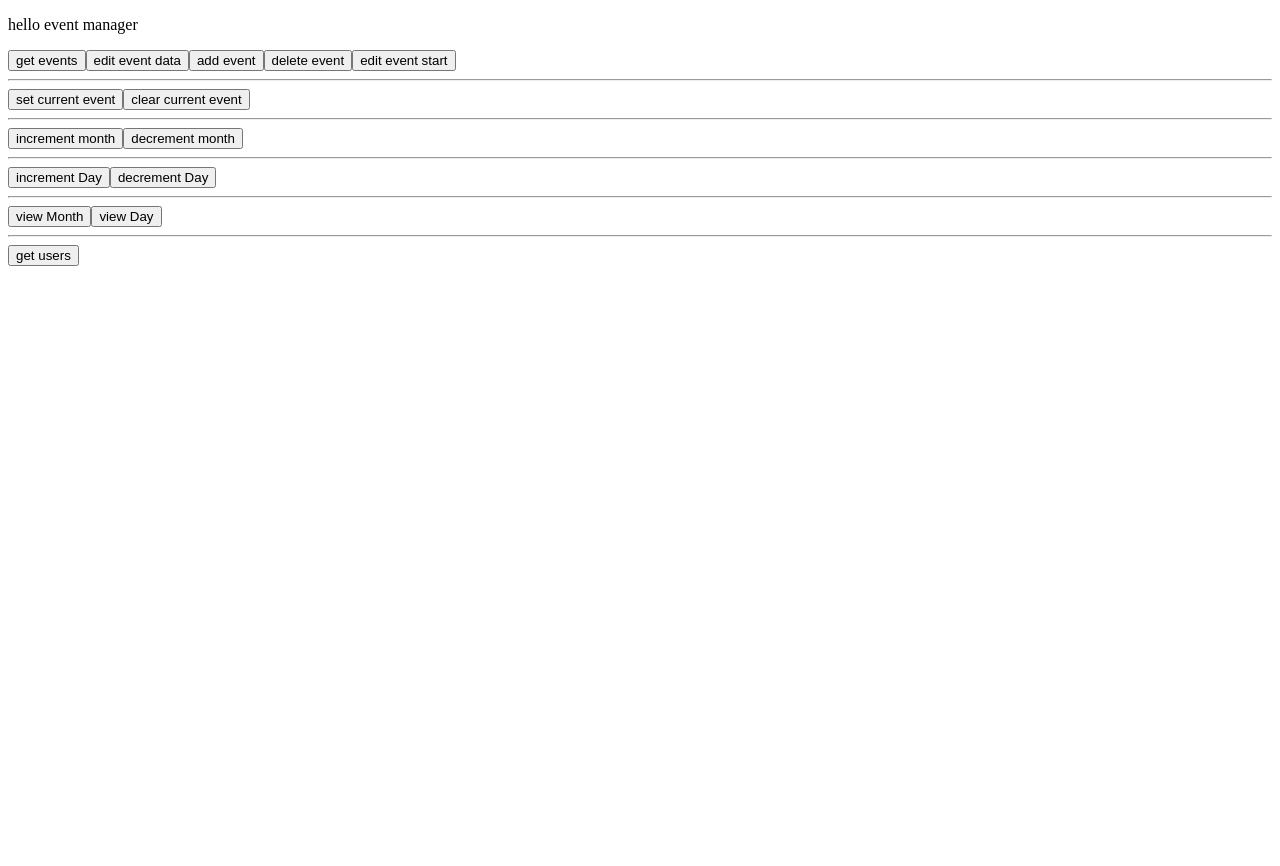
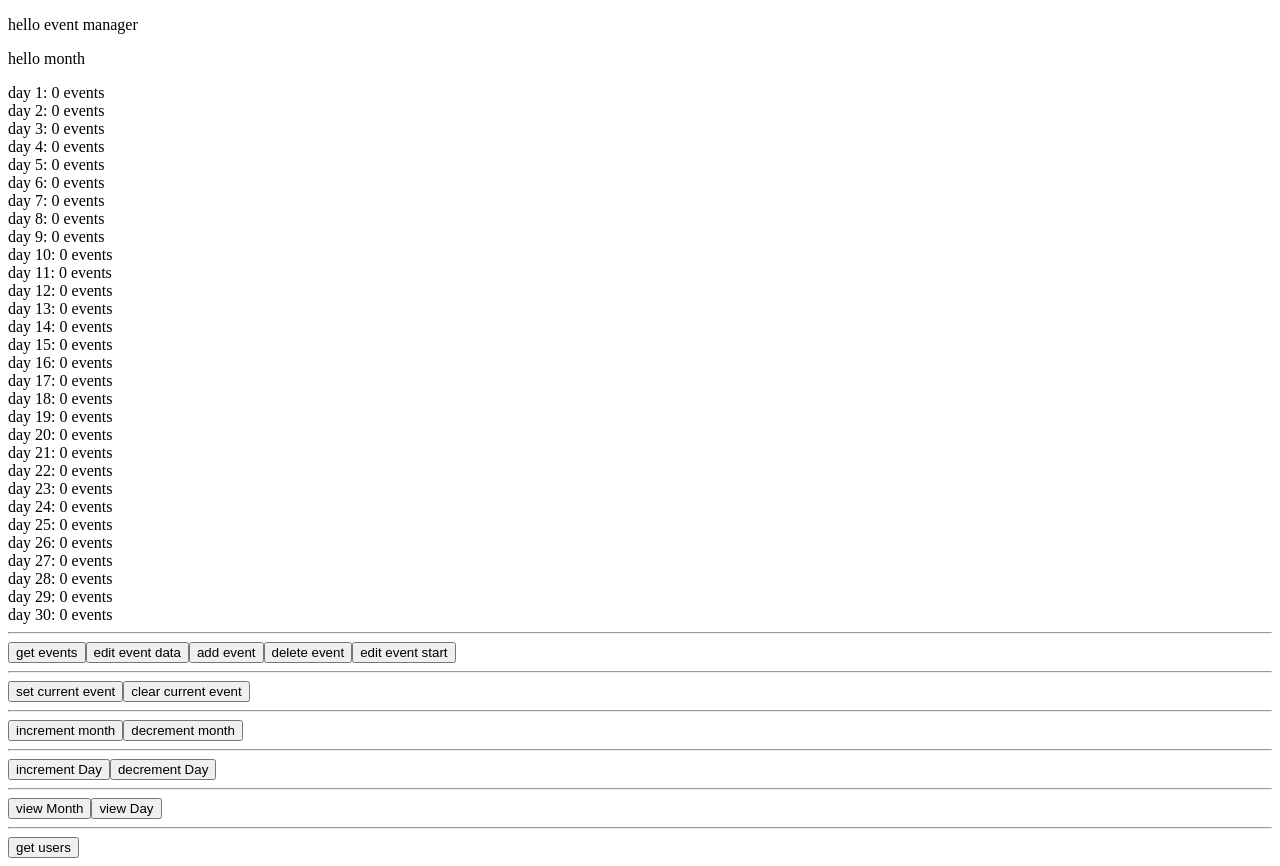
Before and after one commit to vitor-msp/event-manager-react, a React (Create React App) app: page / in a window 1280 px wide. Before the commit the page ends 800 px from the top, so only its background shows below. Built offline with nearby package versions, Linux system fonts and the light colour scheme.

Commit message:
render view month with day mini

```diff
--- a/src/components/App.tsx
+++ b/src/components/App.tsx
@@ -24,11 +24,12 @@ import {
   setViewMonth,
 } from "../store/ducks/viewMode/viewMode.slice";
 import { AppDispatch, RootState } from "../store/store";
+import { Month } from "./Month";
 
 function App() {
-  const years = useSelector(
-    (state: RootState) => state.eventsCalendar.data.years
-  );
+  // const years = useSelector(
+  //   (state: RootState) => state.eventsCalendar.data.years
+  // );
   // const currentEvent = useSelector((state: RootState) => state.currentEvent);
   // const currentDate = useSelector(
   //   (state: RootState) => state.currentDate.currentDate
@@ -38,9 +39,9 @@ function App() {
   const dispatch = useDispatch<AppDispatch>();
   const [count, setCount] = useState(1);
 
-  useEffect(() => {
-    console.log(years);
-  }, [years]);
+  // useEffect(() => {
+  //   console.log(years);
+  // }, [years]);
 
   const getEvents = () => {
     console.log(count);
@@ -171,6 +172,8 @@ function App() {
   return (
     <div>
       <p>hello event manager</p>
+      <Month/>
+      <hr />
       <button onClick={getEvents}>get events</button>
       <button onClick={editEventData}>edit event data</button>
       <button onClick={addEvent}>add event</button>
--- /dev/null
+++ b/src/components/DayMini.tsx
@@ -0,0 +1,17 @@
+import React from "react";
+
+export type DayType = {
+  day: number;
+  countEvents: number;
+}
+
+export const DayMini: React.FC<DayType> = (props) => {
+  const { day, countEvents } = props;
+
+  return (
+    <>
+      <span>{`day ${day}: ${countEvents} events`}</span>
+      <br />
+    </>
+  );
+};
--- /dev/null
+++ b/src/components/Month.tsx
@@ -0,0 +1,70 @@
+import { useEffect, useState } from "react";
+import { useSelector } from "react-redux";
+import { RootState } from "../store/store";
+import { DayMini } from "./DayMini";
+
+export const Month = () => {
+  const currentDate = useSelector(
+    (state: RootState) => state.currentDate.currentDate
+  );
+  const days = useSelector(
+    (state: RootState) =>
+      state.eventsCalendar.data.years
+        .find((y) => y.year === currentDate.getFullYear())
+        ?.months.find((m) => m.month === currentDate.getMonth())?.days
+  );
+
+  const getLastDay = () => {
+    const date = currentDate;
+    date.setMonth(date.getMonth() + 1);
+    date.setDate(0);
+    return date.getDate();
+  };
+
+  let counterDay = 1;
+  const daysComponents: any[] = [];
+  const [daysRender, setDaysRender] = useState<any>([]);
+
+  const populateDays = () => {
+    days?.map((d) => {
+      while (d.day !== counterDay) {
+        daysComponents.push(
+          <DayMini key={counterDay} day={counterDay} countEvents={0} />
+        );
+
+        counterDay++;
+      }
+
+      daysComponents.push(
+        <DayMini key={d.day} day={d.day} countEvents={d.events.length} />
+      );
+
+      counterDay++;
+    });
+
+    while (counterDay <= getLastDay()) {
+      daysComponents.push(
+        <DayMini key={counterDay} day={counterDay} countEvents={0} />
+      );
+
+      counterDay++;
+    }
+
+    setDaysRender(daysComponents);
+  };
+
+  useEffect(() => {
+    populateDays();
+  }, [days]);
+
+  return (
+    <div>
+      <p>hello month</p>
+      <div>
+        {daysRender.map((day: any) => {
+          return day;
+        })}
+      </div>
+    </div>
+  );
+};
```
